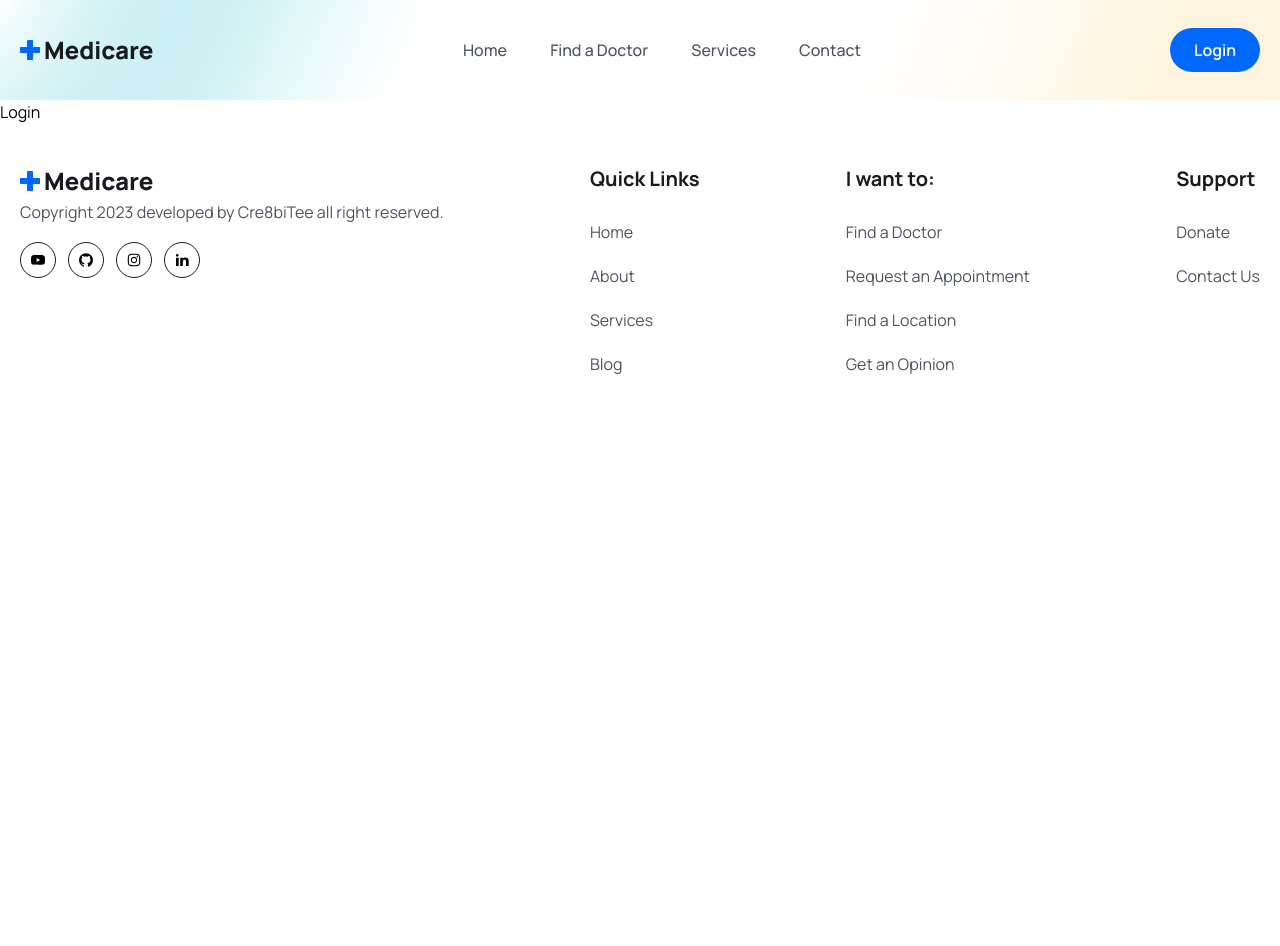
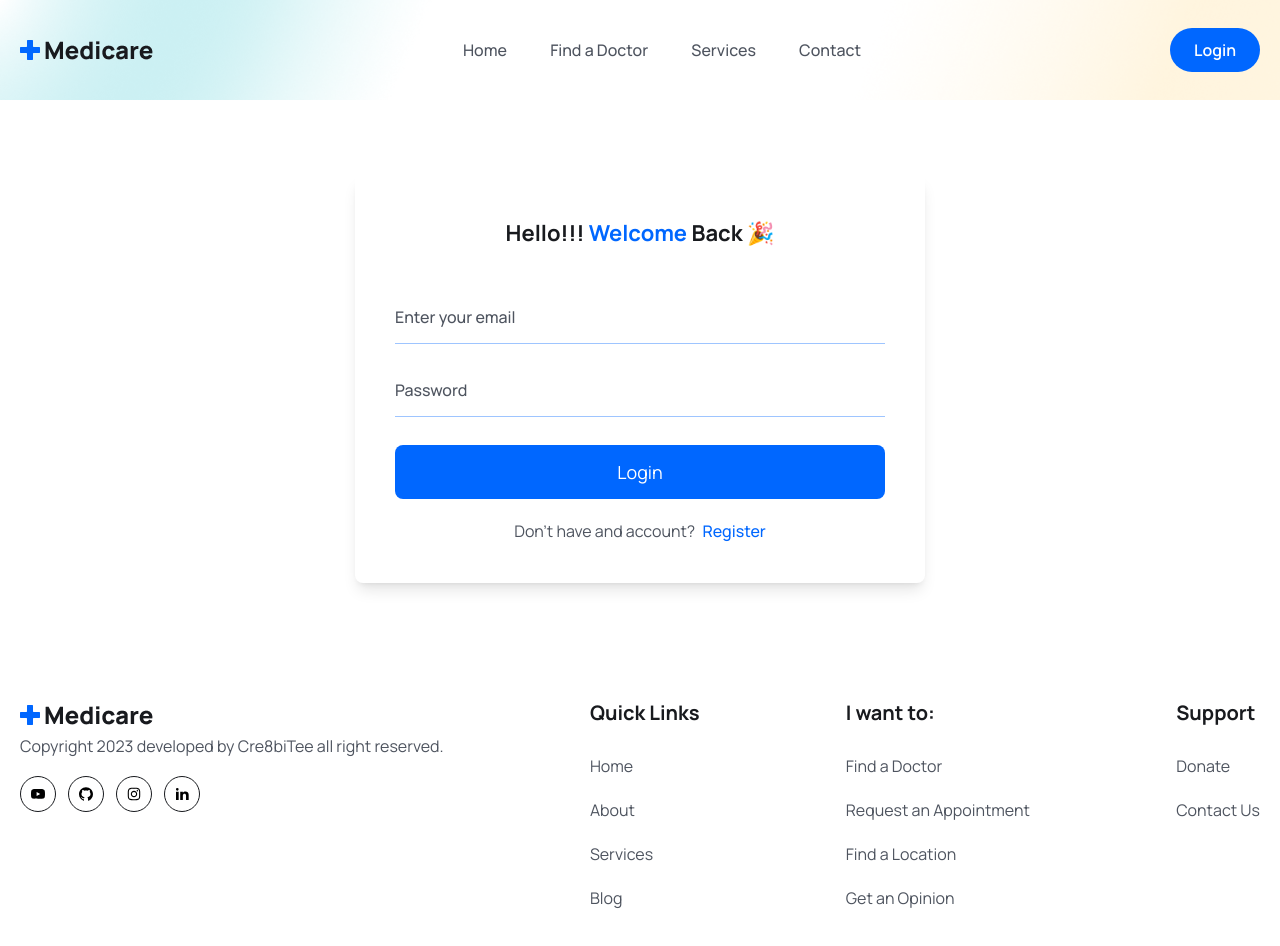
Before and after one commit to kngtee/medcare, a React (Vite) app: page /login in a window 1280 px wide. Shown: the top 946 px of the page. Before the commit the page ends 800 px from the top, so only its background shows below. Built offline with nearby package versions, Linux system fonts and the light colour scheme; the HTML template or start-up script is replaced by a standard one.

Commit message:
login done

```diff
--- a/src/components/Doctors/DoctorCard.jsx
+++ b/src/components/Doctors/DoctorCard.jsx
@@ -24,11 +24,11 @@ const DoctorCard = ({ doctor }) => {
       </h2>
 
       <div className="mt-2 lg:mt-4 flex items-center justify-between">
-        <span className="bg-[#CCF0F3] text-irisBlueColor py-1 px-2 lg:py-2 lg:px-6 text-[12px] leading-4 lg:text-[16px] lg:leading-7 font-semibold rounded">
+        <span className="bg-[#CCF0F3] text-irisBlueColor py-1 px-2 lg:py-2 lg:px-6 text-[12px] leading-4 lg:text-[14px] lg:leading-7 font-semibold rounded">
           {specialization}
         </span>
 
-        <div className="flex items-center gap-[6px]">
+        <div className="flex items-center gap-[6px] ">
           <span className="flex items-center gap-[6px] text-[14px] leading-6 lg:text-[16px] lg:leading-7 font-semibold text-headingColor">
             <img src={starIcon} alt="" /> {avgRating}
           </span>
--- a/src/pages/Doctors/Doctors.jsx
+++ b/src/pages/Doctors/Doctors.jsx
@@ -23,7 +23,7 @@ const Doctors = () => {
 
       <section>
         <div className="container">
-          <div className="grid grid-cols-1 sm:grid-cols-2 md:grid-cols-3 lg:grid-cols-4 gap-5 lg:gap-[30px] ">
+          <div className="grid grid-cols-1 sm:grid-cols-2 md:grid-cols-3 lg:grid-cols-4 gap-5 lg:gap-[20px] ">
             {doctors.map((doctor) => (
               <DoctorCard key={doctor.id} doctor={doctor} />
             ))}
--- a/src/pages/Login.jsx
+++ b/src/pages/Login.jsx
@@ -1,9 +1,67 @@
-import React from 'react'
+import { useState } from "react";
+import { Link } from "react-router-dom";
 
 const Login = () => {
+  const [formData, setFormData] = useState({
+    email: "",
+    password: "",
+  });
+
+  const handleInputChange = (e) => {
+    setFormData({ ...formData, [e.target.name]: e.target.value });
+  };
+
   return (
-    <div>Login</div>
-  )
-}
+    <section className="px-5 lg:px-0">
+      <div className="w-full max-w-[570px] mx-auto rounded-lg shadow-lg md:p-10">
+        <h3 className="text-headingColor text-[22px] text-center leading-9 font-bold mb-10">
+          Hello!!! <span className="text-primaryColor">Welcome</span> Back
+          &#x1F389;
+        </h3>
+        <form className="py-4 md:py-0">
+          <div className="mb-5">
+            <input
+              type="email"
+              placeholder="Enter your email"
+              name="email"
+              value={formData.email}
+              onChange={handleInputChange}
+              className="w-full py-3 border-b border-solid border-[#0066ff61] focus:outline-none focus:border-b-primaryColor
+              text-[16px] font-medium leading-7 text-headingColor placeholder:text-textColor cursor-pointer"
+              required
+            />
+          </div>
+          <div className="mb-5">
+            <input
+              type="password"
+              placeholder="Password"
+              name="password"
+              value={formData.password}
+              onChange={handleInputChange}
+              className="w-full py-3 border-b border-solid border-[#0066ff61] focus:outline-none focus:border-b-primaryColor
+              text-[16px] font-medium leading-7 text-headingColor placeholder:text-textColor cursor-pointer"
+              required
+            />
+          </div>
+          <div className="mt-7">
+            <button
+              type="submit"
+              className="w-full px-4 py-3 bg-primaryColor text-white text-[18px] leading-[30px] rounded-lg"
+            >
+              Login
+            </button>
+          </div>
 
-export default Login
+          <p className="mt-5 text-textColor text-center">
+            Don&apos;t have and account?{" "}
+            <Link to="/register" className="text-primaryColor font-medium ml-1">
+              Register
+            </Link>
+          </p>
+        </form>
+      </div>
+    </section>
+  );
+};
+
+export default Login;
```
